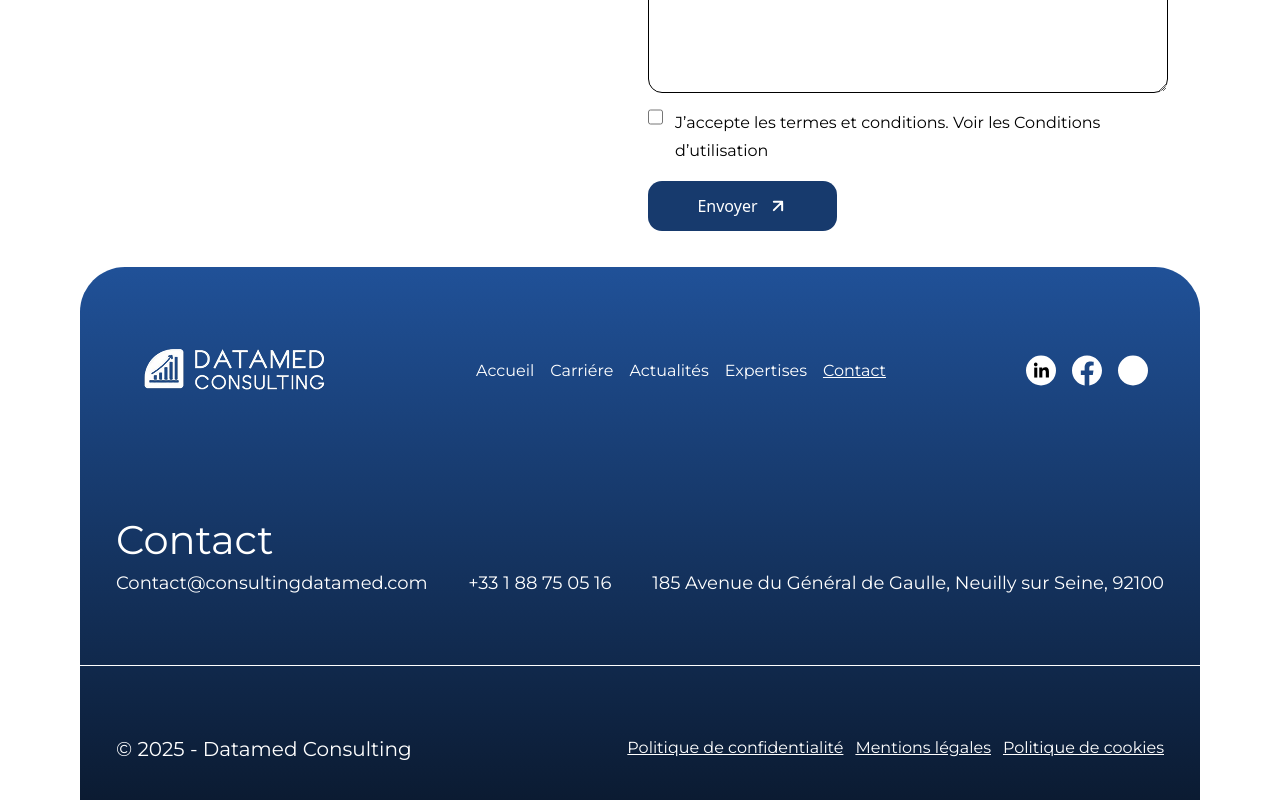
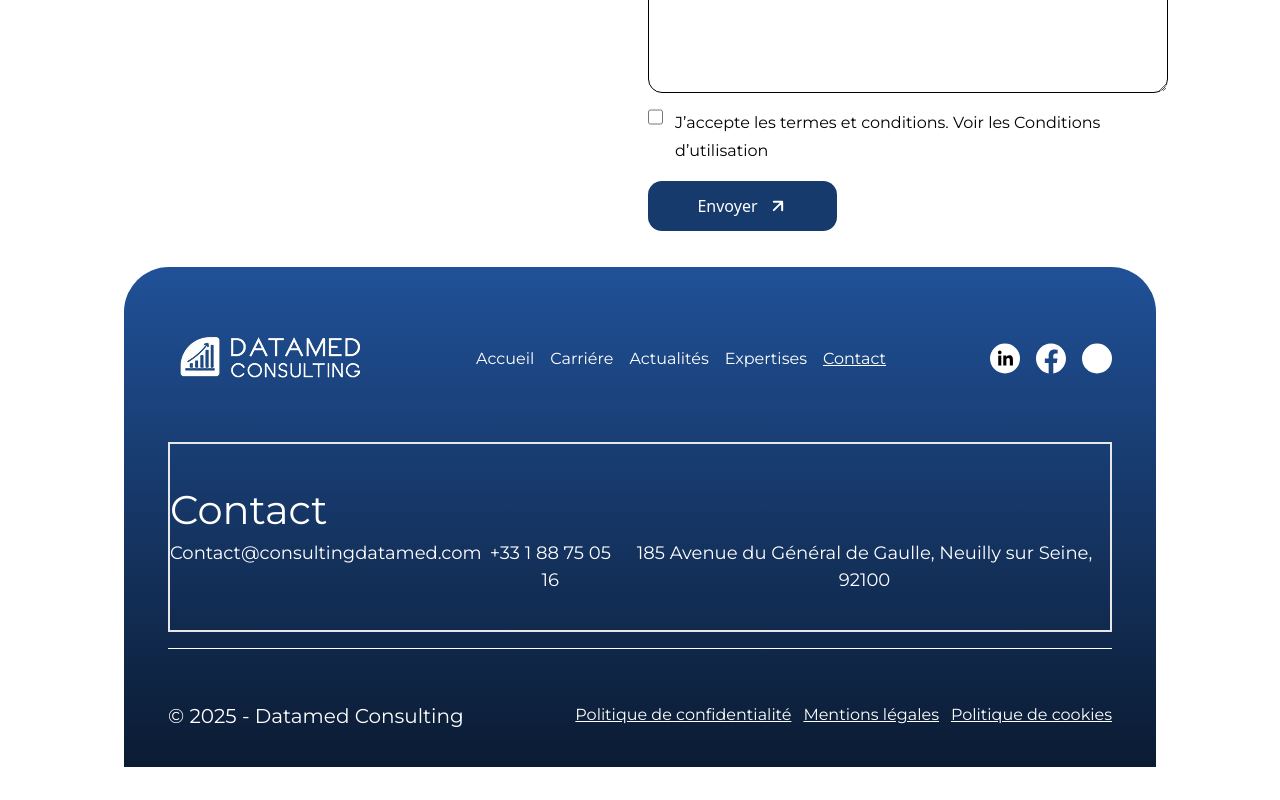
Before and after one commit to CTOFares/datamedconsulting, a React (Vite) app: page /esn/Contact in a window 1280 px wide. Shown: the part 725-1525 px from the top of the page. After the commit the page ends 1492 px from the top, so only its background shows below. Built offline with nearby package versions, Linux system fonts and the light colour scheme.

Commit message:
Footer Updated

```diff
--- a/src/DatamedEsn/Components/Footer.jsx
+++ b/src/DatamedEsn/Components/Footer.jsx
@@ -4,8 +4,8 @@ import { assets } from "../../assets/assets";
 
 const Footer = () => {
   return (
-    <div className="bg-gradient-to-b pt-9 mt-9  from-[#205198] to-[#0B1B32] text-white rounded-tl-[45px] rounded-tr-[45px]">
-      <div className="sm:mx-4 items-center pt-6 sm:p-9 flex flex-col sm:flex-row sm:justify-between">
+    <div className="bg-gradient-to-b pt-9 mt-9  from-[#205198] to-[#0B1B32] text-white rounded-tl-[45px] mx-11 px-11 rounded-tr-[45px]">
+      <div className="  sm:mx- items-center pt-6 sm:pb-9 flex flex-col sm:flex-row sm:justify-between">
         <div>
           <img src={assets.logowhite} alt="Logo" />
         </div>
@@ -96,7 +96,7 @@ const Footer = () => {
           </svg>
         </div>
       </div>
-      <div className="sm:flex flex-col sm:p-9 mt-9 w-full">
+      <div className="sm:flex flex-col border-2  sm:py-9 mt-4 w-full">
         <h1 className="text-white text-center sm:text-start font-montserrat text-[40px] font-medium">
           Contact
         </h1>
@@ -112,8 +112,8 @@ const Footer = () => {
           </p>
         </div>
       </div>
-      <div className="w-full h-[1px] bg-white my-8"></div>
-      <div className="sm:flex sm:justify-between sm:p-9 w-full pb-9">
+      <div className="w-full h-[1px]  bg-white my-4"></div>
+      <div className="sm:flex sm:justify-between   sm:py-9 w-full pb-9">
         <p className="text-white font-montserrat text-xl font-medium leading-normal text-center md:text-left">
           © 2025 - Datamed Consulting
         </p>
```
